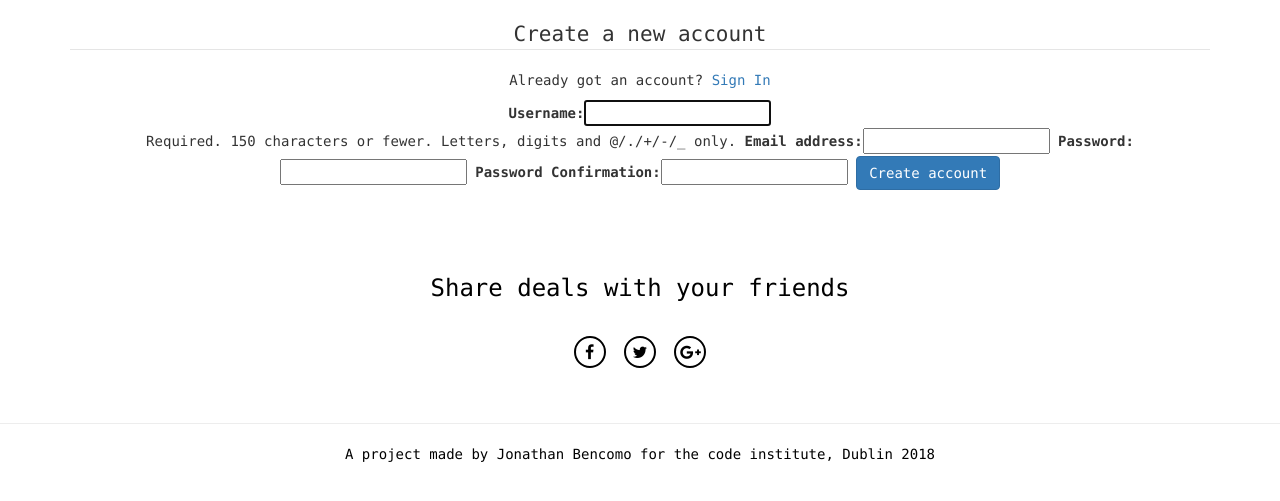
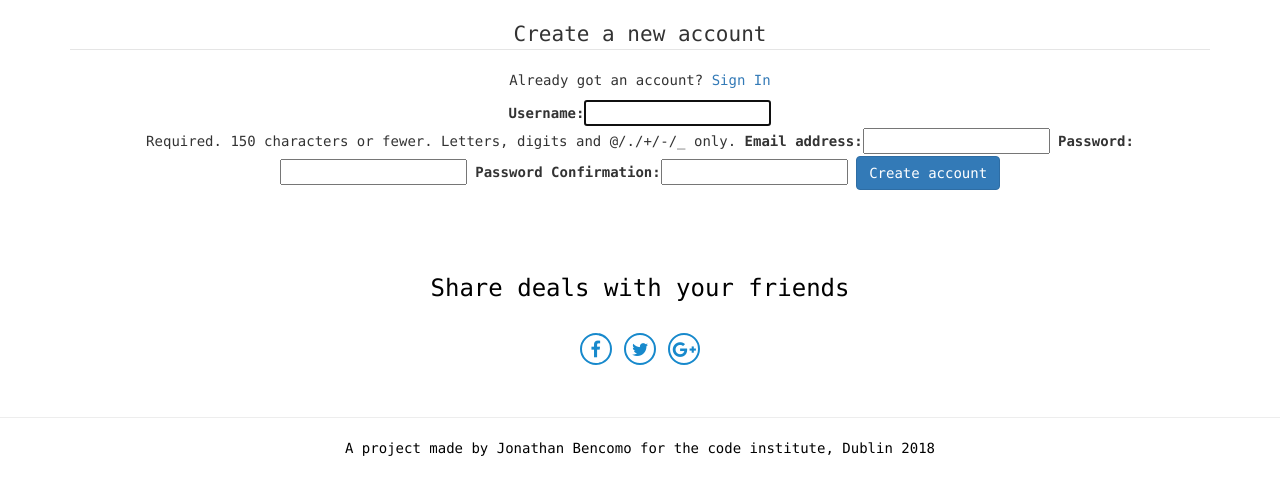
Before and after one commit to Bencomo/irishdeals, a Django app: page /accounts/register/ in a window 1280 px wide. Shown: the part 127-628 px from the top of the page. Run offline with Django 3.2, Linux system fonts and the light colour scheme; some libraries are stand-ins or nearby versions.

Commit message:
styling project - fonts

```diff
--- a/static/css/custom.css
+++ b/static/css/custom.css
@@ -90,22 +90,22 @@ caption p {
 
 .social-icon {
     padding-top: 6px;
-    font-size: 16px;
+    font-size: 18px;
     text-align: center;
     width: 32px;
     height: 32px;
-    border: 2px solid #000000;
+    border: 2px solid #1789CC;
     border-radius: 50%;
-    color: #000000;
-    margin: 5px;
+    color: #1789CC;
+    margin: 2px;
 }
 
 a.social-icon:hover,
 a.social-icon:active,
 a.social-icon:focus {
     text-decoration: none;
-    color: #000000;
-    border-color: #000000;
+    color: #FF930F;
+    border-color: #FF930F;
 }
 
 .social {
```
